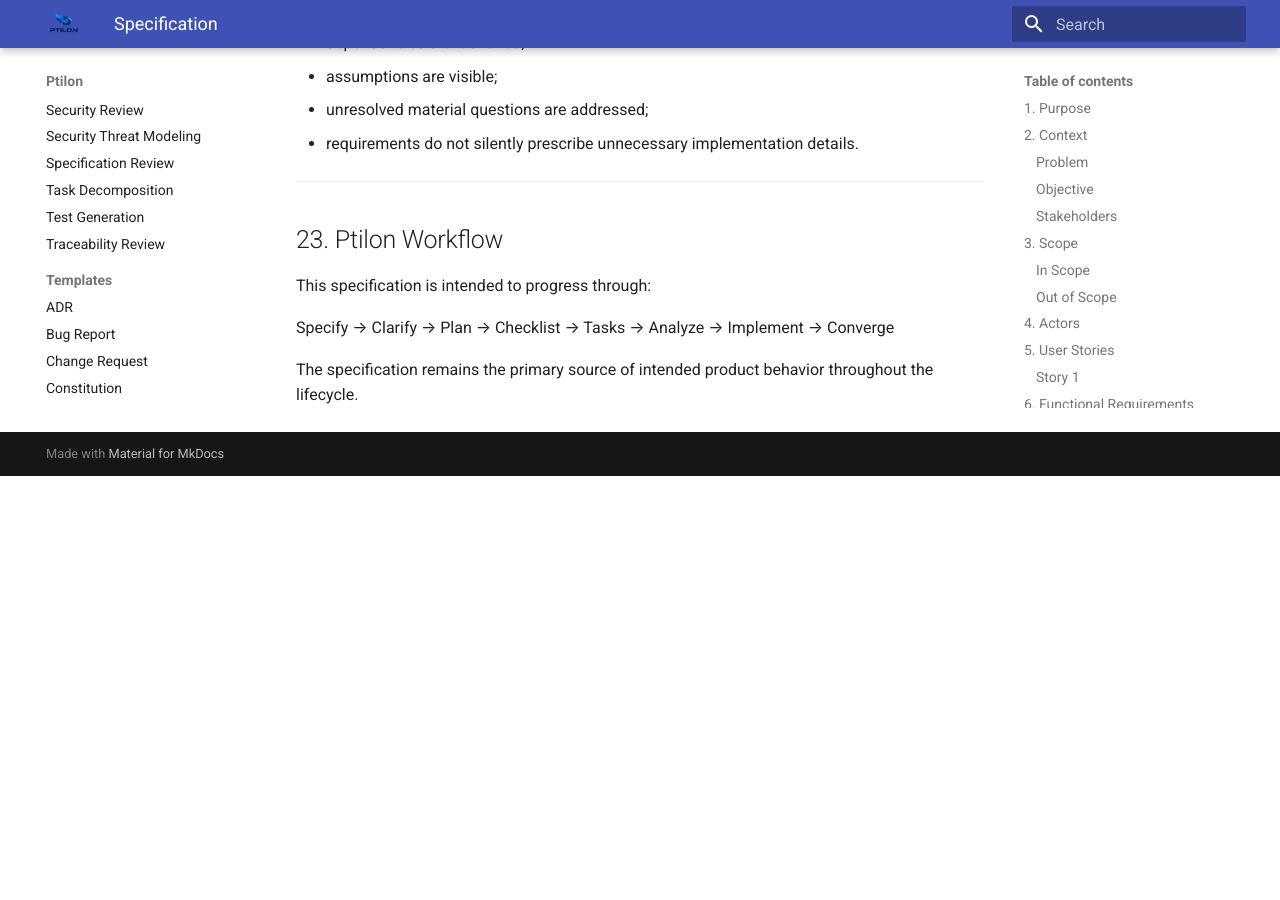
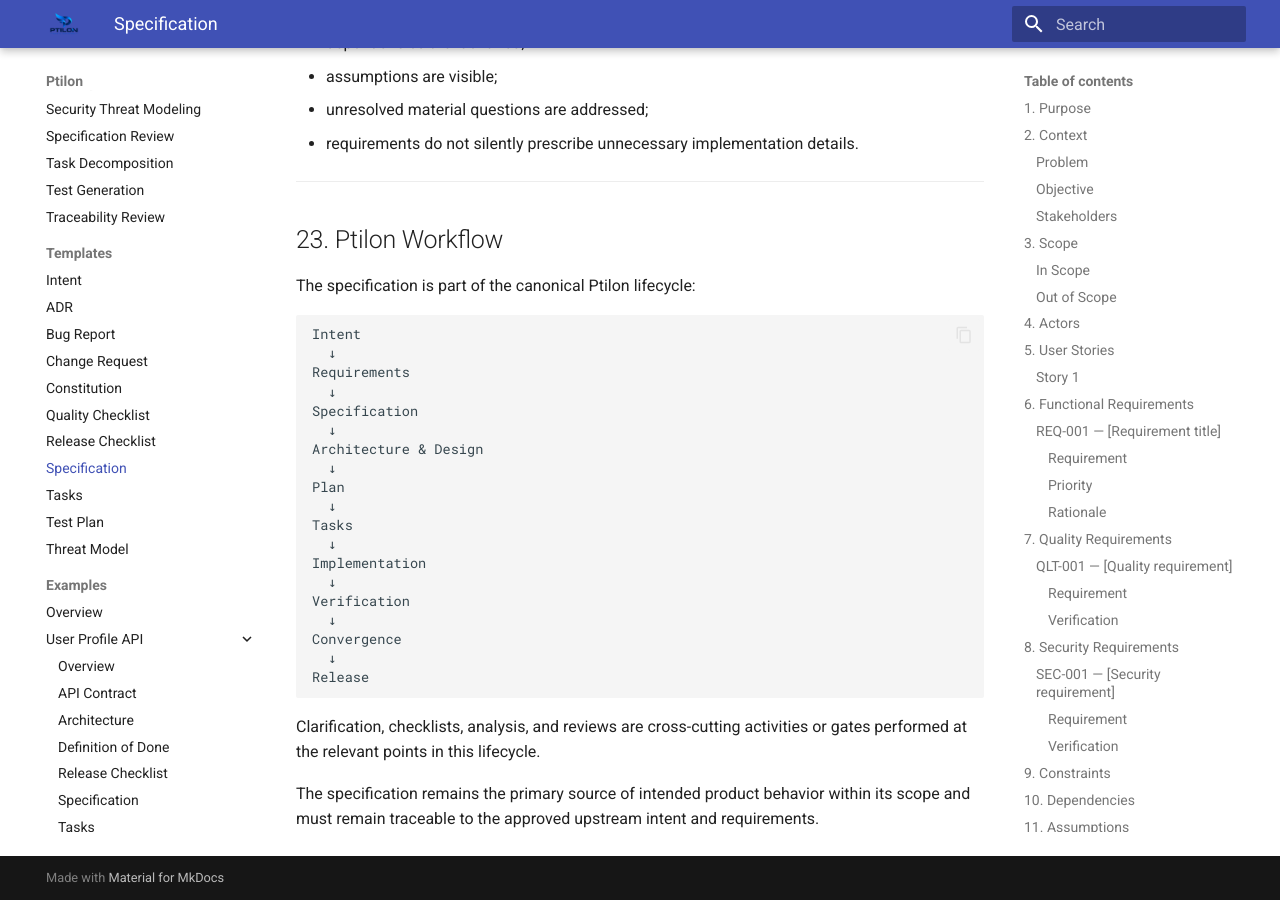
Before and after one commit to joseaugustocrv/ptilon, an MkDocs documentation site: the page built from v1/templates/specification.md, in a window 1280 px wide and 900 px high, scrolled down 7835 px. Built offline with MkDocs 1.6.1 and Material for MkDocs 9.7.7, drawn with Linux system fonts in a browser that asks for light colours; before the commit the page ends 8311 px from its top, so only the background shows below that.

Commit message:
docs: formalize intent and clarification workflow

````diff
--- a/mkdocs.yml
+++ b/mkdocs.yml
@@ -63,6 +63,7 @@ nav:
       - Traceability Review: prompts/traceability-review.md
 
   - Templates:
+      - Intent: templates/intent.md
       - ADR: templates/adr.md
       - Bug Report: templates/bug-report.md
       - Change Request: templates/change-request.md
--- a/v1/templates/specification.md
+++ b/v1/templates/specification.md
@@ -317,9 +317,33 @@ Before the specification is considered ready for planning, verify that:
 
 ## 23. Ptilon Workflow
 
-This specification is intended to progress through:
+The specification is part of the canonical Ptilon lifecycle:
 
-Specify → Clarify → Plan → Checklist → Tasks → Analyze → Implement → Converge
+```text
+Intent
+  ↓
+Requirements
+  ↓
+Specification
+  ↓
+Architecture & Design
+  ↓
+Plan
+  ↓
+Tasks
+  ↓
+Implementation
+  ↓
+Verification
+  ↓
+Convergence
+  ↓
+Release
+```
+
+Clarification, checklists, analysis, and reviews are cross-cutting activities
+or gates performed at the relevant points in this lifecycle.
 
 The specification remains the primary source of intended product behavior
-throughout the lifecycle.
+within its scope and must remain traceable to the approved upstream intent and
+requirements.
````
Also changed, not shown: CHANGELOG.md (+13 -0 lines), v1/README.md (+1 -1 lines), v1/docs/methodology/README.md (+6 -0 lines), v1/docs/methodology/canonical-model.md (+21 -2 lines), v1/prompts/requirements-clarification.md (+14 -5 lines), v1/templates/intent.md (added, +150 -0 lines).
